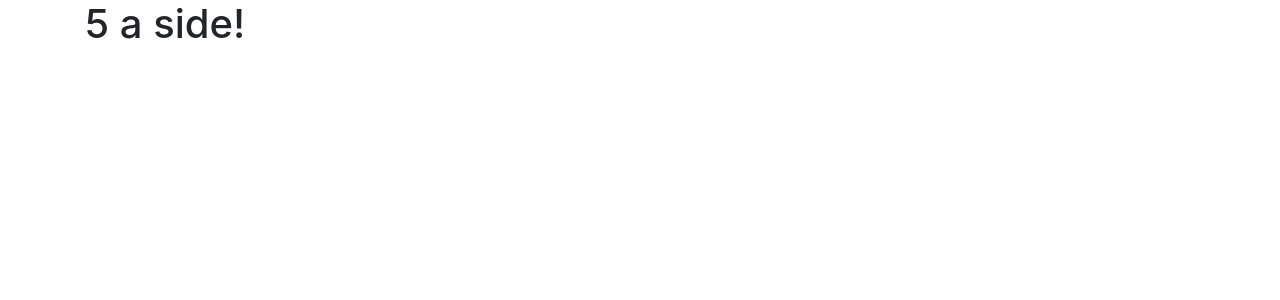
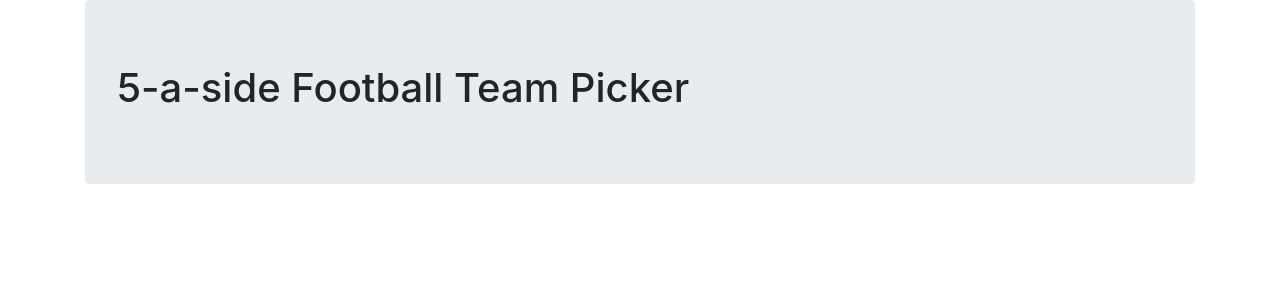
Before and after one commit to kitclifford/5-a-side-picker, a React (Create React App) app: page / in a window 1280 px wide. Shown: the top 300 px of the page. Built offline with nearby package versions, Linux system fonts and the light colour scheme.

Commit message:
Install redux, created PageHeader component, added to app

```diff
--- a/package.json
+++ b/package.json
@@ -9,7 +9,9 @@
     "react": "^16.12.0",
     "react-bootstrap": "^1.0.0-beta.16",
     "react-dom": "^16.12.0",
-    "react-scripts": "3.3.0"
+    "react-scripts": "3.3.0",
+    "redux": "^4.0.5",
+    "redux-localstorage": "^0.4.1"
   },
   "scripts": {
     "start": "react-scripts start",
--- a/src/App.js
+++ b/src/App.js
@@ -1,12 +1,13 @@
 import React from 'react';
-import logo from './logo.svg';
 import './App.css';
+
+import PageHeader from './Components/PageHeader';
 
 function App() {
   return (
-    <div>
-      <h1>5 a side!</h1>
-    </div>
+    <>
+      <PageHeader/>
+    </>
   );
 }
 
--- /dev/null
+++ b/src/Components/PageHeader.js
@@ -0,0 +1,12 @@
+import React from 'react';
+import { Jumbotron } from 'react-bootstrap';
+
+const PageHeader = () => (
+
+    <Jumbotron>
+        <h1>5-a-side Football Team Picker</h1>
+    </Jumbotron>
+
+);
+
+export default PageHeader;
```
Also changed, not shown: 1 other file (tests, documents, lock files or other folders).
